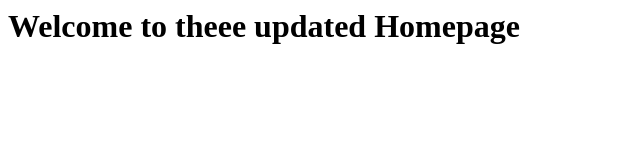
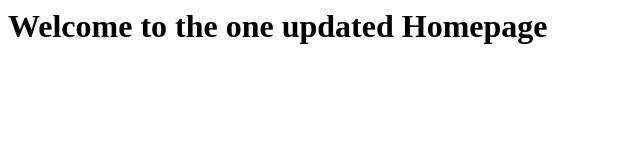
Before and after one commit to SGbaby0119/aws-web-cicd, a plain HTML site: page index.html in a window 1280 px wide. Shown: the whole page, without its empty margins (0-640 px from the left). Drawn offline with Linux system fonts and the light colour scheme.

Commit message:
Update homepage content

```diff
--- a/index.html
+++ b/index.html
@@ -1,3 +1,3 @@
 <html>
-    <h1>Welcome to theee updated Homepage</h1>
+    <h1>Welcome to the one updated Homepage</h1>
 </html>
```
